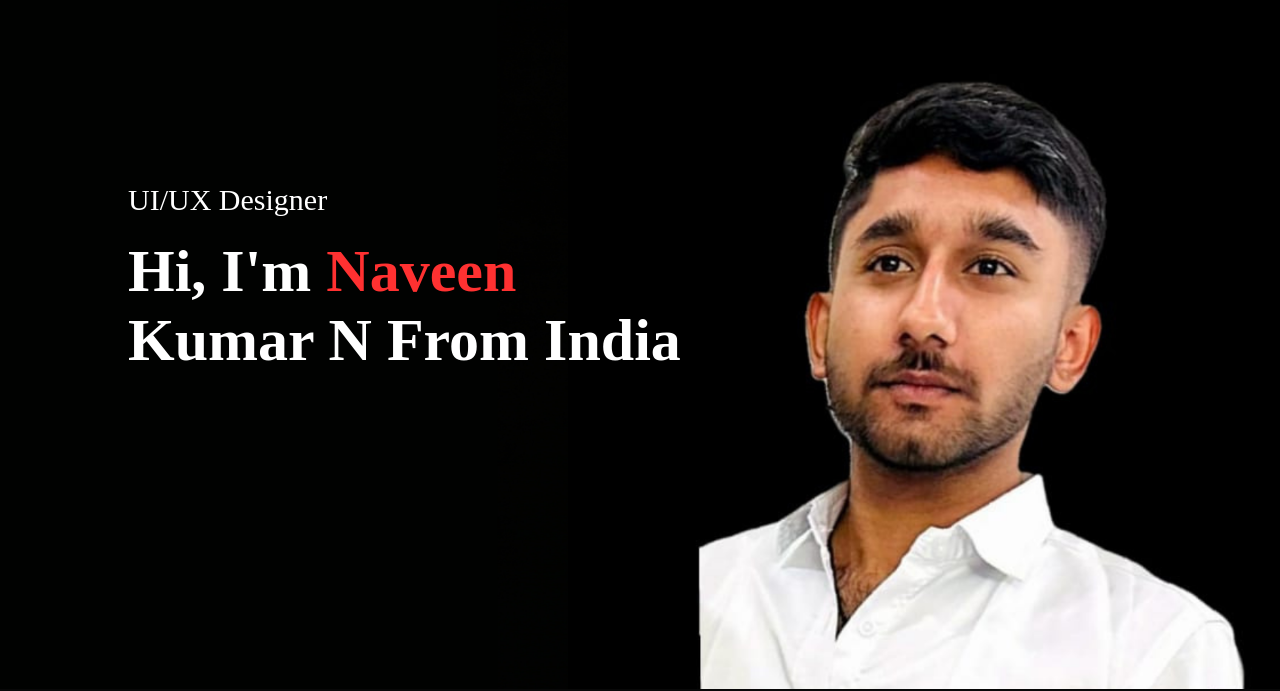
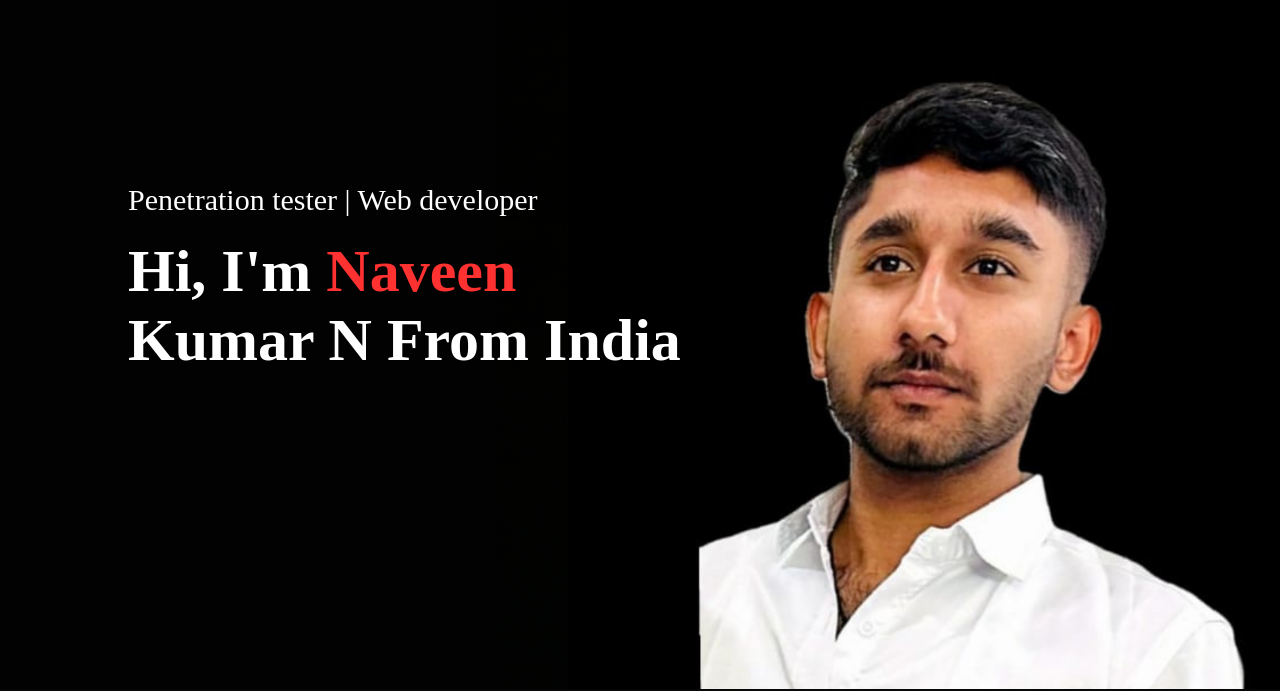
Before and after one commit to Naveen1918/naveen, a plain HTML site: page index.html in a window 1280 px wide. Shown: the part 111-802 px from the top of the page. Drawn offline with Linux system fonts and the light colour scheme.

Commit message:
made some changes

```diff
--- a/index.html
+++ b/index.html
@@ -24,7 +24,7 @@
                     <i class="fa-solid fa-bars" onclick="openmenu()"></i>
                 </nav>
                 <div class="header-text">
-                    <p>UI/UX Designer</p>
+                    <p>Penetration tester | Web developer</p>
                     <h1>Hi, I'm <span>Naveen</span><br>Kumar N From India</h1>
                 </div>
             </div>
```
